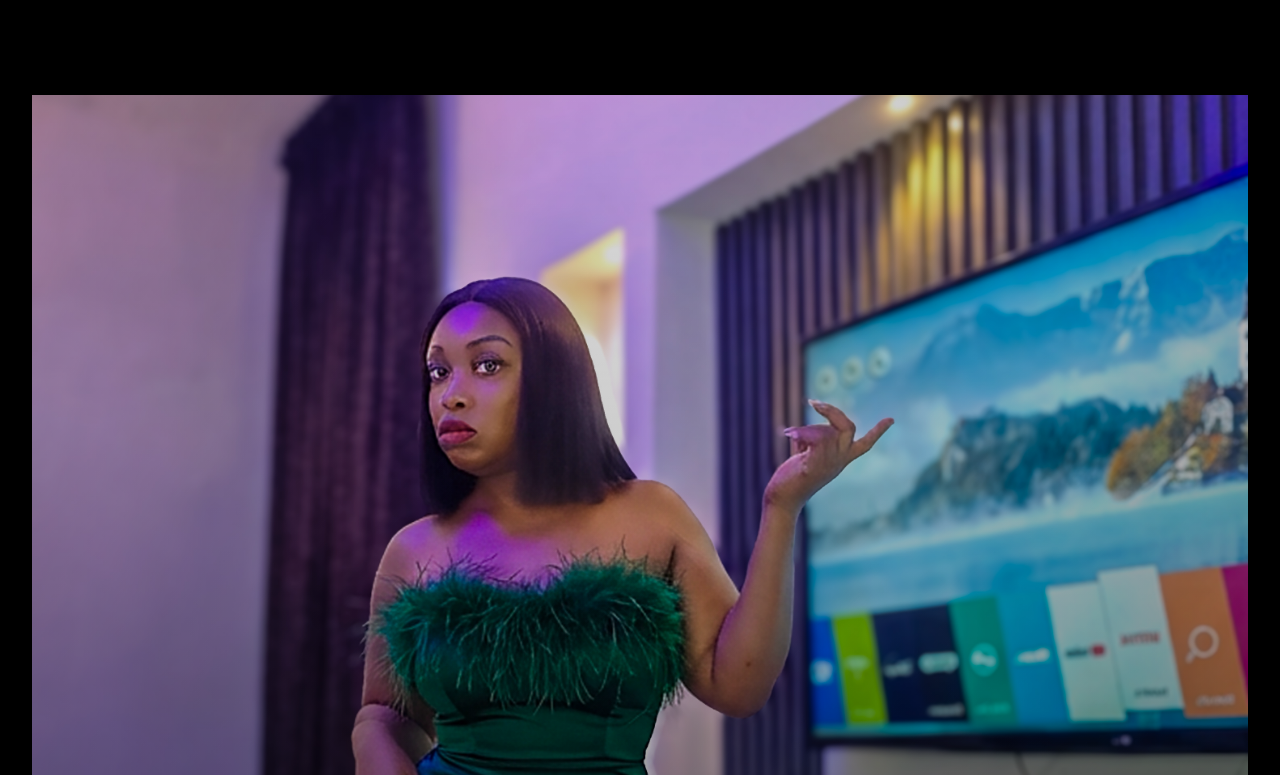
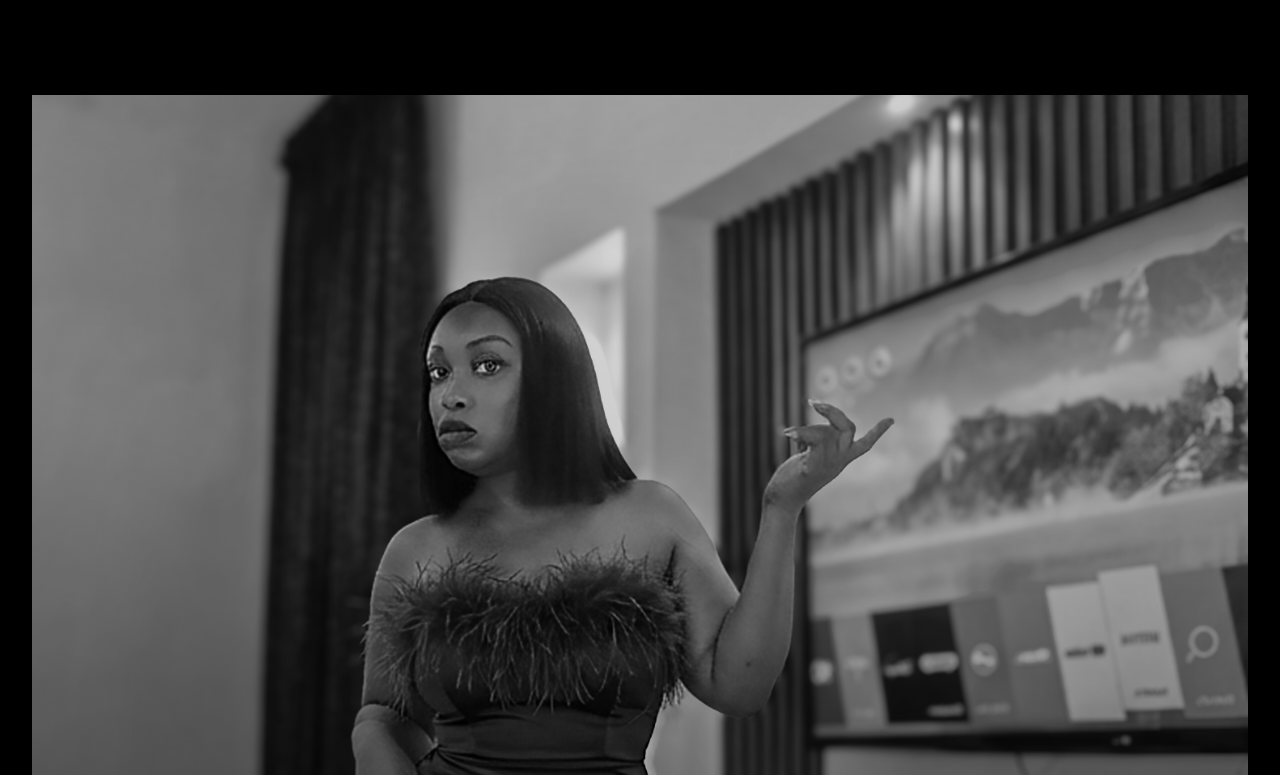
Before and after one commit to AlphaMaleBaDI/DarkEasternerCollections, a Next.js app: page / in a window 1280 px wide. Shown: the part 2085-2860 px from the top of the page. Built offline with nearby package versions, Linux system fonts and the light colour scheme; a web font is replaced by a local one.

Commit message:
refine: stabilize production layout, restore editorial balance, and optimize responsive visual storytelling

```diff
--- a/src/app/globals.css
+++ b/src/app/globals.css
@@ -68,28 +68,6 @@ h1, h2, h3, h4, h5, h6 {
   }
 }
 
-/*
-  Editorial Grayscale Engine
-  Restricts grayscale-to-color reveals to desktop devices with hover capability.
-  Restores full-color richness to touch devices (iPads, Mobile) by default.
-*/
-@media (hover: hover) and (pointer: fine) {
-  .editorial-grayscale {
-    filter: grayscale(100%);
-    transition: filter 0.8s cubic-bezier(0.4, 0, 0.2, 1);
-  }
-
-  .editorial-grayscale:hover {
-    filter: grayscale(0%);
-  }
-}
-
-/* Fallback for touch devices: ensure full color */
-@media (hover: none), (pointer: coarse) {
-  .editorial-grayscale {
-    filter: grayscale(0%);
-  }
-}
 
 /*
   Fragrance Cinema Background
--- a/src/components/sections/InstagramFeed.tsx
+++ b/src/components/sections/InstagramFeed.tsx
@@ -68,7 +68,7 @@ export const InstagramFeed: React.FC = () => {
                 duration: theme.motion.duration.slow,
                 delay: index * theme.motion.stagger.normal
               }}
-              className="relative aspect-square grayscale hover:grayscale-0 transition-all duration-1000"
+              className="relative aspect-square lg:grayscale lg:hover:grayscale-0 transition-all duration-1000"
             >
               <EditorialFrame
                 src={post.src}
--- a/src/components/ui/EditorialFrame.tsx
+++ b/src/components/ui/EditorialFrame.tsx
@@ -60,7 +60,11 @@ export const EditorialFrame: React.FC<EditorialFrameProps> = ({
 
       {/* Main Image */}
       <motion.div
-        className={`relative w-full h-full ${grayscaleHover ? 'editorial-grayscale' : ''}`}
+        className={`relative w-full h-full ${
+          grayscaleHover
+            ? 'transition-[filter] duration-[800ms] lg:grayscale lg:hover:grayscale-0'
+            : ''
+        }`}
         whileHover={hoverZoom ? { scale: 1.05 } : {}}
         transition={{ duration: theme.motion.duration.slow, ease: theme.motion.ease.cinematic }}
       >
```
